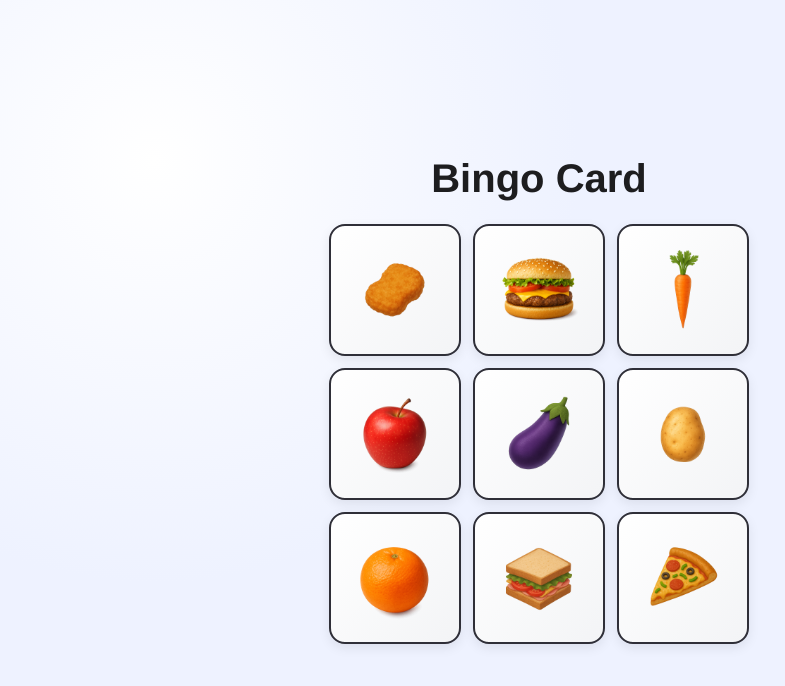
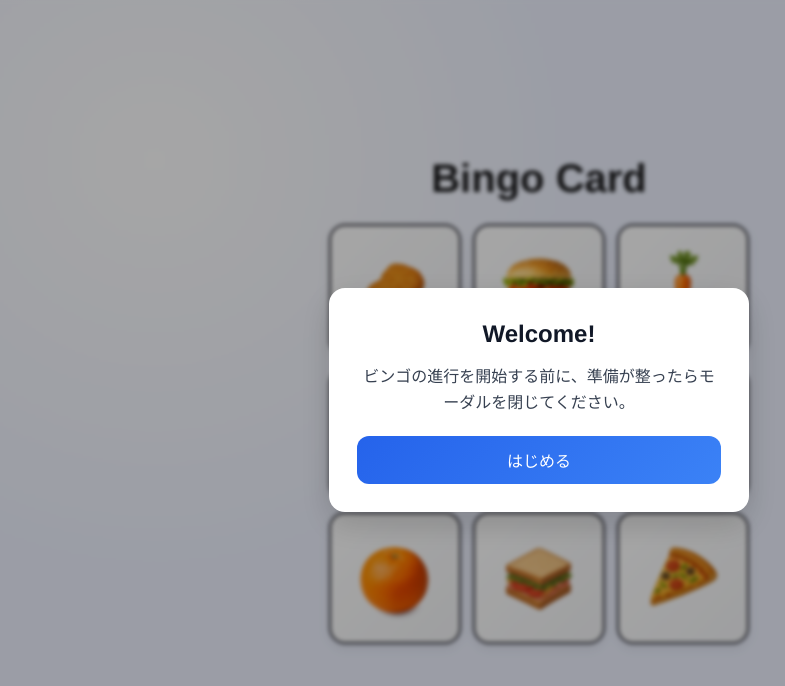
Before and after one commit to akiohiratani/bingo-member-base, a React (Vite) app in the folder bingo-client/: page / in a window 1280 px wide. Shown: the top 686 px of the page, without its empty margins (101-886 px from the left). Built offline with nearby package versions, Linux system fonts and the light colour scheme; no server answers.

Commit message:
Refactor client into layered architecture with welcome flow

```diff
--- a/bingo-client/src/App.css
+++ b/bingo-client/src/App.css
@@ -20,6 +20,10 @@
   grid-template-columns: repeat(3, minmax(90px, 1fr));
   gap: 0.75rem;
   width: min(420px, 100%);
+}
+
+.card-grid.animating .card-cell {
+  animation: pulse 0.8s ease-in-out infinite;
 }
 
 .card-cell {
@@ -51,6 +55,75 @@
   object-fit: contain;
 }
 
+.modal-backdrop {
+  position: fixed;
+  inset: 0;
+  display: grid;
+  place-items: center;
+  background: rgba(0, 0, 0, 0.35);
+  backdrop-filter: blur(2px);
+  z-index: 10;
+}
+
+.modal {
+  background: #ffffff;
+  padding: 1.75rem;
+  border-radius: 16px;
+  box-shadow: 0 12px 32px rgba(0, 0, 0, 0.16);
+  max-width: 420px;
+  width: min(90vw, 420px);
+  text-align: center;
+}
+
+.modal-title {
+  margin: 0 0 0.75rem;
+  font-size: 1.5rem;
+  color: #111827;
+}
+
+.modal-body {
+  margin: 0 0 1.25rem;
+  color: #374151;
+  line-height: 1.6;
+}
+
+.modal-button {
+  padding: 0.75rem 1.25rem;
+  font-size: 1rem;
+  border: none;
+  border-radius: 12px;
+  background: linear-gradient(135deg, #2563eb, #3b82f6);
+  color: #ffffff;
+  cursor: pointer;
+  transition: transform 150ms ease, box-shadow 150ms ease;
+  width: 100%;
+}
+
+.modal-button:hover {
+  transform: translateY(-1px);
+  box-shadow: 0 8px 18px rgba(59, 130, 246, 0.35);
+}
+
+.modal-button:active {
+  transform: translateY(0);
+  box-shadow: none;
+}
+
+@keyframes pulse {
+  0% {
+    transform: scale(1);
+    box-shadow: 0 4px 12px rgba(0, 0, 0, 0.08);
+  }
+  50% {
+    transform: scale(1.03);
+    box-shadow: 0 10px 22px rgba(52, 199, 89, 0.35);
+  }
+  100% {
+    transform: scale(1);
+    box-shadow: 0 4px 12px rgba(0, 0, 0, 0.08);
+  }
+}
+
 @media (max-width: 520px) {
   .card-grid {
     gap: 0.6rem;
--- a/bingo-client/src/App.tsx
+++ b/bingo-client/src/App.tsx
@@ -1,46 +1,84 @@
-import { useEffect, useState } from "react";
+import { useCallback, useEffect, useMemo, useRef, useState } from "react";
+import { extractOpenableNumbers, generateBingoCard } from "./domain/bingo";
+import type { BingoCard, SocketMessage } from "./domain/bingo";
+import { createBingoSocket } from "./infrastructure/socketClient";
+import type { SocketControls } from "./infrastructure/socketClient";
+import WelcomeModal from "./presentation/WelcomeModal";
 import "./App.css";
 
-const GRID_SIZE = 3;
-const MAX_NUMBER = 18;
-
-function generateBingoCard(): number[][] {
-  const numbers = Array.from({ length: MAX_NUMBER }, (_, i) => i + 1);
-  const shuffled = numbers.sort(() => Math.random() - 0.5);
-  const selected = shuffled.slice(0, GRID_SIZE * GRID_SIZE);
-  const grid: number[][] = [];
-
-  for (let i = 0; i < GRID_SIZE; i++) {
-    grid.push(selected.slice(i * GRID_SIZE, (i + 1) * GRID_SIZE));
-  }
-  return grid;
-}
+const SOCKET_URL =
+  "wss://kkblt3dovh.execute-api.ap-northeast-1.amazonaws.com/AkioHiratani?role=member";
 
 export default function App() {
-  const [card] = useState<number[][]>(generateBingoCard());
+  const [card] = useState<BingoCard>(() => generateBingoCard());
   const [checked, setChecked] = useState<Set<number>>(new Set());
+  const [welcomeOpen, setWelcomeOpen] = useState(true);
+  const [animationActive, setAnimationActive] = useState(false);
+
+  const socketControlsRef = useRef<SocketControls | null>(null);
+  const animationTimeoutRef = useRef<number | null>(null);
+  const chirpAudio = useMemo(() => new Audio("/sounds/longchirp.mp3"), []);
+
+  const stopAnimation = useCallback(() => {
+    if (animationTimeoutRef.current) {
+      window.clearTimeout(animationTimeoutRef.current);
+      animationTimeoutRef.current = null;
+    }
+  }, []);
+
+  const playAnimation = useCallback(() => {
+    stopAnimation();
+    setAnimationActive(true);
+    chirpAudio.currentTime = 0;
+    void chirpAudio.play();
+    animationTimeoutRef.current = window.setTimeout(() => {
+      setAnimationActive(false);
+      animationTimeoutRef.current = null;
+    }, 3000);
+  }, [chirpAudio, stopAnimation]);
+
+  const handleMessage = useCallback(
+    (message: SocketMessage) => {
+      const openableNumbers = extractOpenableNumbers(message, card);
+
+      if (openableNumbers.length === 0) {
+        return;
+      }
+
+      setChecked((prev) => {
+        const next = new Set(prev);
+        openableNumbers.forEach((num) => next.add(num));
+        return next;
+      });
+
+      playAnimation();
+    },
+    [card, playAnimation]
+  );
 
   useEffect(() => {
-    const ws = new WebSocket(
-      "wss://kkblt3dovh.execute-api.ap-northeast-1.amazonaws.com/AkioHiratani?role=member"
-    );
+    socketControlsRef.current = createBingoSocket(SOCKET_URL, handleMessage);
 
-    ws.onmessage = (event) => {
-      const data = JSON.parse(event.data);
-      console.log("Received:", data);
+    return () => {
+      stopAnimation();
+      socketControlsRef.current?.stop();
+    };
+  }, [handleMessage, stopAnimation]);
 
-      if (data.type === "roundStart" && data.winIndex) {
-        setChecked((prev) => new Set(prev).add(data.winIndex));
-      }
-    };
-
-    return () => ws.close();
-  }, []);
+  const handleCloseWelcome = () => {
+    setWelcomeOpen(false);
+    socketControlsRef.current?.start();
+  };
 
   return (
     <div className="app">
+      <WelcomeModal open={welcomeOpen} onClose={handleCloseWelcome} />
       <h1 className="title">Bingo Card</h1>
-      <div className="card-grid" role="grid" aria-label="ビンゴカード">
+      <div
+        className={`card-grid${animationActive ? " animating" : ""}`}
+        role="grid"
+        aria-label="ビンゴカード"
+      >
         {card.flat().map((num) => {
           const isChecked = checked.has(num);
 
--- /dev/null
+++ b/bingo-client/src/domain/bingo.ts
@@ -0,0 +1,49 @@
+export type BingoCard = number[][];
+
+export type SocketMessage =
+  | {
+      type: "roundStart";
+      winIndex?: number;
+      winIndices?: number[];
+    }
+  | Record<string, unknown>;
+
+export const GRID_SIZE = 3;
+export const MAX_NUMBER = 18;
+
+export function generateBingoCard(): BingoCard {
+  const numbers = Array.from({ length: MAX_NUMBER }, (_, i) => i + 1);
+  const shuffled = [...numbers].sort(() => Math.random() - 0.5);
+  const selected = shuffled.slice(0, GRID_SIZE * GRID_SIZE);
+  const grid: BingoCard = [];
+
+  for (let i = 0; i < GRID_SIZE; i += 1) {
+    grid.push(selected.slice(i * GRID_SIZE, (i + 1) * GRID_SIZE));
+  }
+
+  return grid;
+}
+
+export function extractOpenableNumbers(
+  message: SocketMessage,
+  card: BingoCard
+): number[] {
+  if (message.type !== "roundStart") {
+    return [];
+  }
+
+  const messageWithOptionalArrays = message as {
+    winIndex?: unknown;
+    winIndices?: unknown;
+  };
+
+  const indices: number[] = Array.isArray(messageWithOptionalArrays.winIndices)
+    ? (messageWithOptionalArrays.winIndices as number[])
+    : typeof messageWithOptionalArrays.winIndex === "number"
+      ? [messageWithOptionalArrays.winIndex as number]
+      : [];
+
+  const cardNumbers = new Set(card.flat());
+
+  return indices.filter((index) => cardNumbers.has(index));
+}
--- /dev/null
+++ b/bingo-client/src/infrastructure/socketClient.ts
@@ -0,0 +1,37 @@
+import type { SocketMessage } from "../domain/bingo";
+
+export type SocketControls = {
+  start: () => void;
+  stop: () => void;
+};
+
+export function createBingoSocket(
+  url: string,
+  onMessage: (message: SocketMessage) => void
+): SocketControls {
+  let socket: WebSocket | null = null;
+
+  const start = () => {
+    if (socket) {
+      return;
+    }
+
+    socket = new WebSocket(url);
+
+    socket.onmessage = (event) => {
+      const parsed: SocketMessage = JSON.parse(event.data);
+      onMessage(parsed);
+    };
+
+    socket.onclose = () => {
+      socket = null;
+    };
+  };
+
+  const stop = () => {
+    socket?.close();
+    socket = null;
+  };
+
+  return { start, stop };
+}
--- /dev/null
+++ b/bingo-client/src/presentation/WelcomeModal.tsx
@@ -0,0 +1,26 @@
+import "../App.css";
+
+type WelcomeModalProps = {
+  open: boolean;
+  onClose: () => void;
+};
+
+export default function WelcomeModal({ open, onClose }: WelcomeModalProps) {
+  if (!open) {
+    return null;
+  }
+
+  return (
+    <div className="modal-backdrop" role="dialog" aria-modal="true">
+      <div className="modal">
+        <h2 className="modal-title">Welcome!</h2>
+        <p className="modal-body">
+          ビンゴの進行を開始する前に、準備が整ったらモーダルを閉じてください。
+        </p>
+        <button className="modal-button" type="button" onClick={onClose}>
+          はじめる
+        </button>
+      </div>
+    </div>
+  );
+}
```
